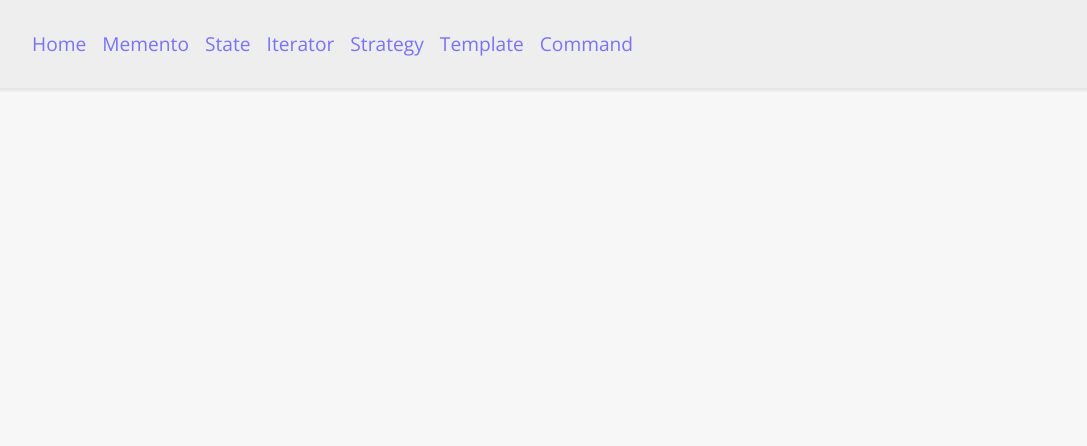
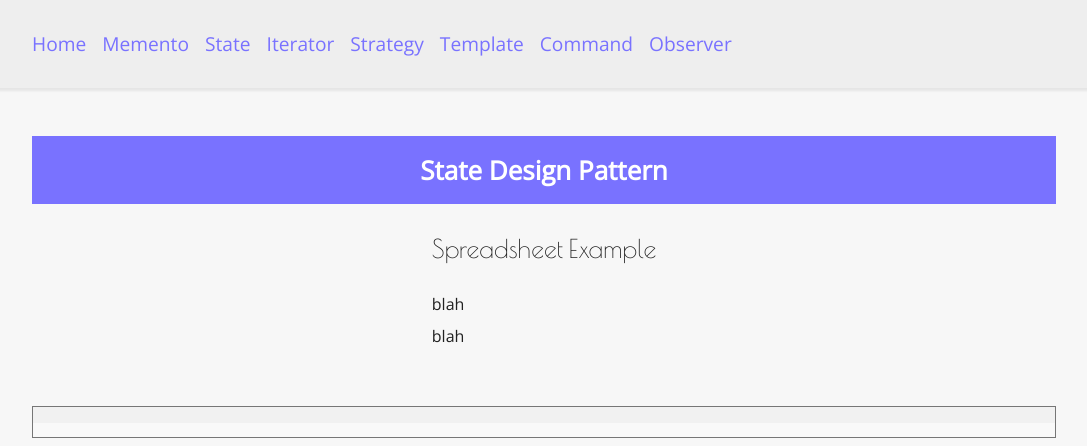
Before and after one commit to metafield/Design-Patterns-Typescript, a React (Create React App) app: page /patterns/observer in a window 1280 px wide. Shown: the top 446 px of the page, without its empty margins (96-1183 px from the left). Built offline with nearby package versions, Linux system fonts and the light colour scheme.

Commit message:
page init

```diff
--- a/src/App.tsx
+++ b/src/App.tsx
@@ -10,6 +10,7 @@ import { IteratorPage } from './Pages/IteratorPage';
 import { StrategyPage } from './Pages/StrategyPage';
 import { TemplateMethodPage } from './Pages/TemplateMethodPage';
 import { CommandPage } from './Pages/CommandPage';
+import { ObserverPage } from './Pages/ObserverPage';
 
 function App() {
   return (
@@ -22,6 +23,7 @@ function App() {
       <Route path="/patterns/strategy" component={StrategyPage} exact />
       <Route path="/patterns/template" component={TemplateMethodPage} exact />
       <Route path="/patterns/command" component={CommandPage} exact />
+      <Route path="/patterns/observer" component={ObserverPage} exact />
     </BrowserRouter>
   );
 }
--- a/src/Content/Links.ts
+++ b/src/Content/Links.ts
@@ -36,4 +36,9 @@ export const Links = [
     '/patterns/command',
     'The command method pattern as described by the Gang of Four.'
   ),
+  createLink(
+    'Observer',
+    '/patterns/observer',
+    'The observer pattern as described by the Gang of Four.'
+  ),
 ];
--- /dev/null
+++ b/src/Pages/ObserverPage.tsx
@@ -0,0 +1,6 @@
+import React, { FC } from 'react';
+import { Observer } from '../Patterns/Observer/Observer';
+
+export const ObserverPage: FC = () => {
+  return <Observer />;
+};
--- /dev/null
+++ b/src/Patterns/Observer/Observer.tsx
@@ -0,0 +1,47 @@
+import React, { FC, useState } from 'react';
+import styled from 'styled-components';
+import { FluidHeader, Heading, Article, Button } from '../../Styles/Atoms';
+import { breakPoints } from '../../Styles/breakPoints';
+
+export const Observer: FC = () => {
+  const [log, setLog] = useState(['']);
+
+  const addToLog = (entry: string): void => {
+    setLog((log) => {
+      if (log.length > 20) {
+        log.pop();
+      }
+
+      return [entry, ...log];
+    });
+  };
+
+  return (
+    <Container>
+      <FluidHeader>State Design Pattern</FluidHeader>
+
+      <Article>
+        <Heading>Spreadsheet Example</Heading>
+        <p>blah</p>
+
+        <p>blah</p>
+      </Article>
+
+      <Log readOnly value={log.join('\n')} />
+    </Container>
+  );
+};
+
+const Container = styled.section`
+  display: grid;
+  grid-template-columns: var(--grid);
+  > * {
+    grid-column: 2;
+  }
+`;
+
+const Log = styled.textarea`
+  background-image: linear-gradient(#f1f1f1 50%, #f9f9f9 50%);
+  background-size: 100% 2rem;
+  resize: none;
+`;
```
